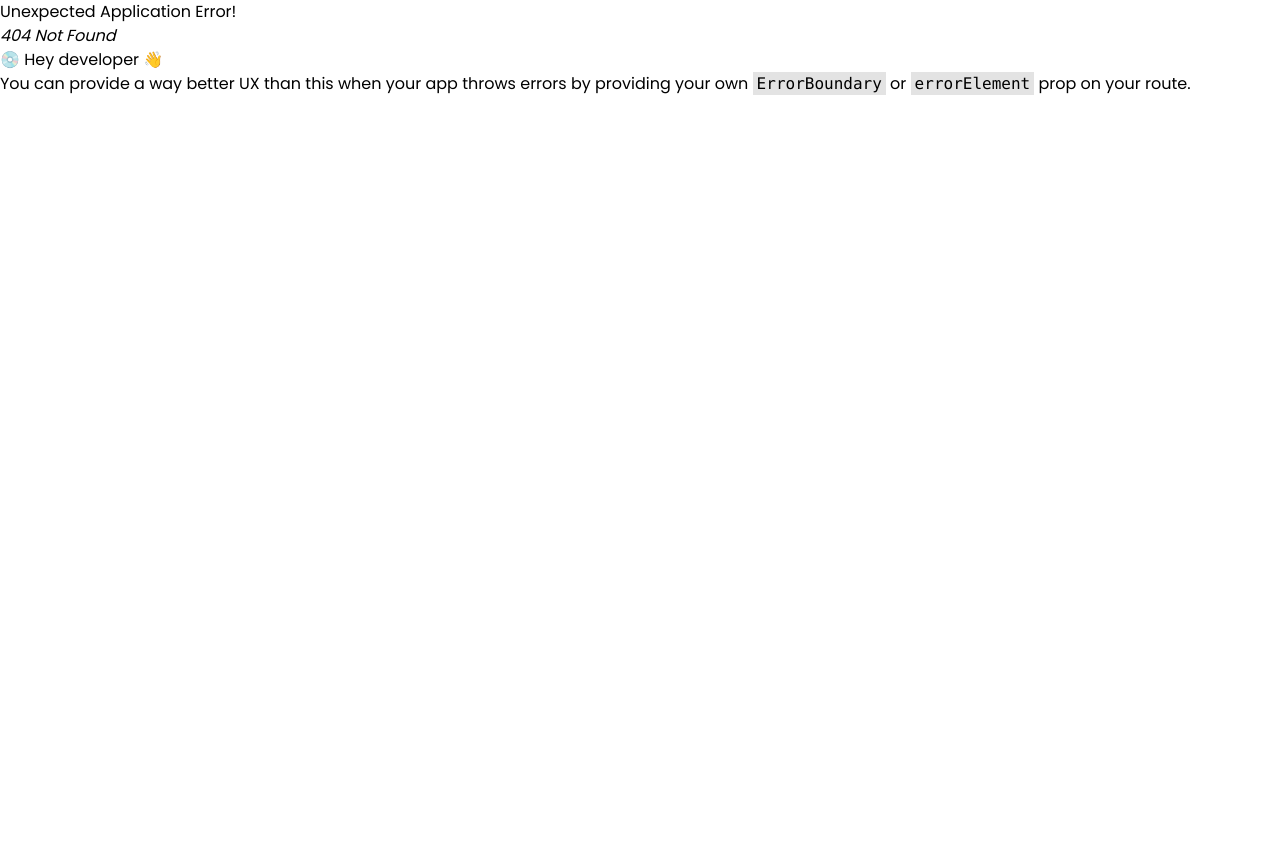
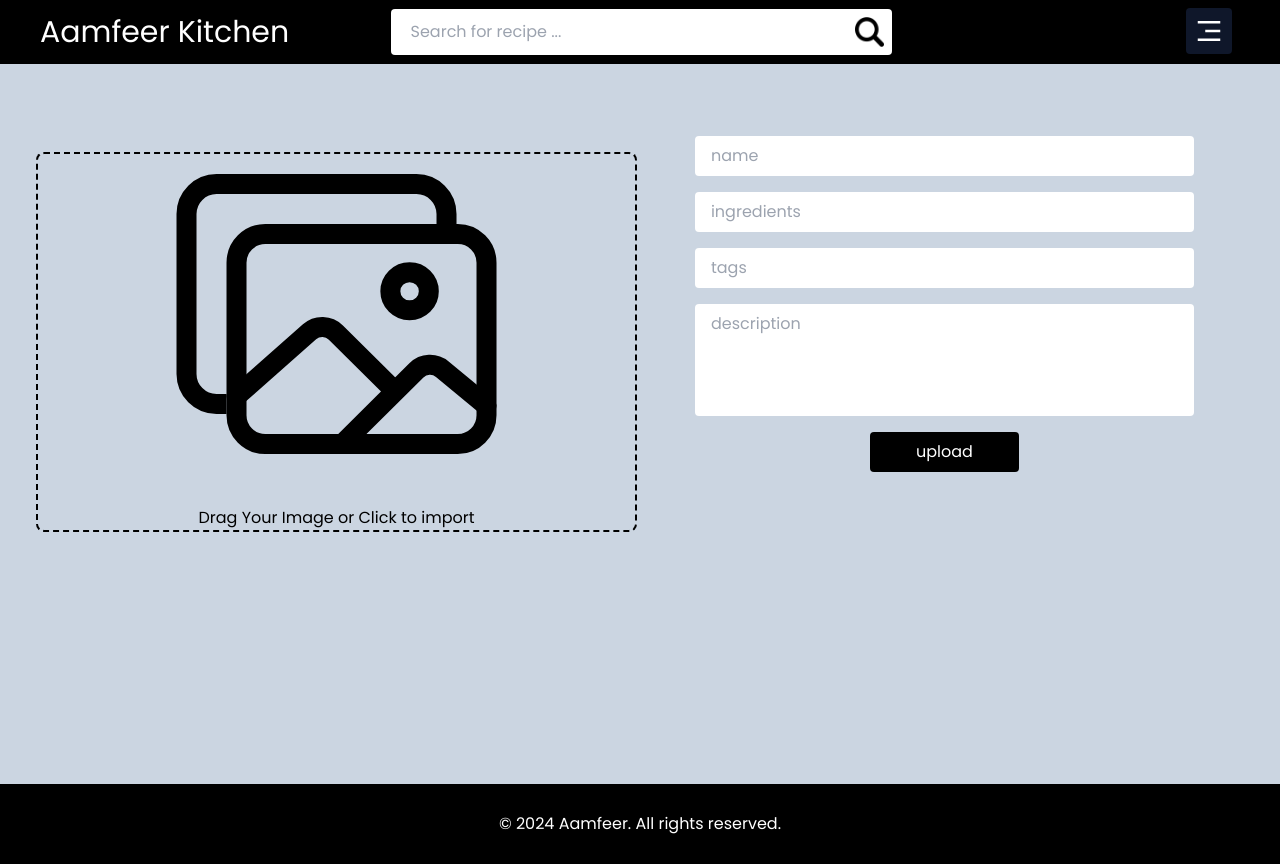
Before and after one commit to aamir-067/racipe-project, a React (Vite) app in the folder frontend/: page /recipe/new/upload in a window 1280 px wide. Before the commit this address had no page. Before the commit the page ends 800 px from the top, so only its background shows below. Built offline with nearby package versions, Linux system fonts and the light colour scheme.

Commit message:
added uploadRecipe functionality

```diff
--- a/frontend/src/components/Footer/Footer.jsx
+++ b/frontend/src/components/Footer/Footer.jsx
@@ -10,7 +10,7 @@ import React from 'react'
 const Footer = () => {
     return (
         <div className='w-screen h-20 flex justify-center items-center z-10 absolute bottom-0 bg-black'>
-            <h2 className='text-white'> &copy; 2024 Aamirfeer.  All rights reserved.</h2>
+            <h2 className='text-white'> &copy; 2024 Aamfeer.  All rights reserved.</h2>
         </div>
     )
 }
--- a/frontend/src/components/Loading/Loading.jsx
+++ b/frontend/src/components/Loading/Loading.jsx
@@ -21,9 +21,9 @@ const Loading = () => {
     return (
         <div className='flex flex-col justify-center items-center'>
             <div className="flex space-x-2 justify-center items-center">
-                <div class="h-8 w-8 bg-black rounded-full animate-bounce [animation-delay:-0.3s]"></div>
-                <div class="h-8 w-8 bg-black rounded-full animate-bounce [animation-delay:-0.15s]"></div>
-                <div class="h-8 w-8 bg-black rounded-full animate-bounce"></div>
+                <div className="h-8 w-8 bg-black rounded-full animate-bounce [animation-delay:-0.3s]"></div>
+                <div className="h-8 w-8 bg-black rounded-full animate-bounce [animation-delay:-0.15s]"></div>
+                <div className="h-8 w-8 bg-black rounded-full animate-bounce"></div>
             </div>
             <h2 className="mt-4 text-2xl font-bold">
                 Processing ...
--- a/frontend/src/components/NavBar/NavBar.jsx
+++ b/frontend/src/components/NavBar/NavBar.jsx
@@ -84,7 +84,7 @@ const NavBar = () => {
 
     const { userAcc: { isLogin } } = store.getState(state => state);
     useEffect(() => {
-        isLogin ? setIsLoggedIn(true) : setIsLoggedIn(false);
+        Cookies.get("user") && setIsLoggedIn(true);
         let username = store.getState(prev => prev)?.userAcc?.accDetails?.username;
         setUser(username ? username : "");
     }, [isLogin]);
--- a/frontend/src/components/ProfilePreview/ProfilePreview.jsx
+++ b/frontend/src/components/ProfilePreview/ProfilePreview.jsx
@@ -1,6 +1,4 @@
 import React, { useEffect, useState } from "react";
-import { IoIosArrowDown, IoIosArrowUp } from "react-icons/io";
-import img1 from "../../assets/img1.jpg";
 import RecipeCard from "../RecipeCard/RecipeCard";
 import { NavLink, useParams } from "react-router-dom";
 import { store } from "../../app/store";
@@ -80,13 +78,11 @@ const ProfilePreview = () => {
 	return (
 		<>
 			<div
-				className={`flex w-full box-border bg-white ${details.length ? "hidden" : ""
-					}`}
+				className={`flex w-full box-border bg-white ${
+					details.length ? "hidden" : ""
+				}`}
 			>
-				<div
-					className="hidden w-1/2 lg:flex flex-col "
-					style={{ height: "90vh" }}
-				>
+				<div className="hidden w-4/12 lg:flex flex-col min-h-screen">
 					<div className="mx-auto mt-6">
 						<img
 							src={details?.accDetails?.avatar}
@@ -115,13 +111,18 @@ const ProfilePreview = () => {
 						</li>
 
 						{username == loggedInUser && (
-							<NavLink to={"edit"} className="rounded bg-black text-white w-32 justify-center h-10 p-3 flex items-center hover:bg-opacity-90 mt-5 mx-auto my-0 shadow-inner shadow-gray-500">
+							<NavLink
+								to={"edit"}
+								className="rounded bg-black text-white w-32 justify-center h-10 p-3 flex items-center hover:bg-opacity-90 mt-5 mx-auto my-0 shadow-inner shadow-gray-500"
+							>
 								Edit Profile
 							</NavLink>
 						)}
 					</ul>
 				</div>
-				<div className="w-full flex flex-col bg-gray-400">
+
+				{/* right section */}
+				<div className="w-full flex flex-col bg-gray-400 relative">
 					<div className="w-full h-12 my-4 relative mt-4 pr-2 ">
 						<select
 							defaultValue={"Uploaded"}
@@ -136,7 +137,7 @@ const ProfilePreview = () => {
 							</option>
 						</select>
 					</div>
-					<div className=" w-full flex justify-start items-center mx-2 gap-2 flex-wrap bg-gray-400 mb-40">
+					<div className=" w-full flex justify-start items-center flex-wrap mb-40">
 						{details[recipeToggle]?.map((item, index) => {
 							return (
 								<NavLink
@@ -144,18 +145,30 @@ const ProfilePreview = () => {
 									to={`/recipe/${item._id}/preview`}
 									key={index}
 								>
-									<RecipeCard details={item} />
+									<div className="m-2">
+										<RecipeCard details={item} />
+									</div>
 								</NavLink>
 							);
 						})}
 					</div>
+
+					{username == loggedInUser && (
+						<NavLink
+							to={"/recipe/new/upload"}
+							className="p-6 rounded-full bg-black text-white font-myBold7 text-lg absolute z-10 bottom-28 right-9"
+						>
+							Upload
+						</NavLink>
+					)}
 				</div>
 			</div>
 
 			{/* Loading */}
 			<div
-				className={`absolute top-1/2 left-1/2 -translate-x-1/2 -translate-y-1/2 ${details.length ? "" : "hidden"
-					}`}
+				className={`absolute top-1/2 left-1/2 -translate-x-1/2 -translate-y-1/2 ${
+					details.length ? "" : "hidden"
+				}`}
 			>
 				<Loading />
 			</div>
--- a/frontend/src/components/RecipeCard/RecipeCard.jsx
+++ b/frontend/src/components/RecipeCard/RecipeCard.jsx
@@ -9,38 +9,7 @@ import React, { useState } from 'react';
 const RecipeCard = ({ details } = {}) => {
 
     return (
-        // <>
-        //     {/* cad image div */}
-        //     <div className='w-96 h-full overflow-hidden mx-auto my-0 flex justify-end z-10 rounded-xl'>
-        //         {/* Card Image  */}
-        //         <img src={img1} alt=" racipe image" className='w-auto h-80 object-cover lg:w-full rounded-xl shadow-md shadow-black' />
-        //     </div>
-
-        //     {/* on hover this content will display */}
-        //     <div className='flex absolute top-0 left-0  flex-col w-96 h-80 z-10 text-white rounded-xl hover:bg-gradient-to-b from-transparent to-black opacity-0 hover:opacity-100 transition-all duration-200 ease-in-out'>
-
-        //         <div className='w-full px-6 absolute bottom-12'>
-        //             <h1 className='text-3xl font-myBold6'>Heading Here</h1>
-        //         </div>
-
-        //         {/* Username and Favorite Icon Div */}
-        //         <div className='px-6 flex items-center justify-between w-full absolute bottom-2'>
-        //             <div>
-        //                 <h3 className='text-lg text-blue-600' title='Owner username'>@username</h3>
-        //             </div>
-
-        //             {/* Favorite Icon bottom */}
-        //             <div className='text-4xl'>
-        //                 <button onClick={toggleFavorite} title='Favorite'>
-        //                     {
-        //                         favorite ? <MdOutlineFavorite className='text-red-700' /> : <MdFavoriteBorder />
-        //                     }
-        //                 </button>
-        //             </div>
-        //         </div>
-        //     </div>
-        // </>
-        <div className="w-full relative rounded-md border">
+        <div className="w-full relative rounded-md">
             <img
                 src={details?.coverImage ? details?.coverImage : "https://images.unsplash.com/photo-1522199755839-a2bacb67c546?ixlib=rb-4.0.3&ixid=MnwxMjA3fDB8MHxzZWFyY2h8MTF8fGJsb2d8ZW58MHx8MHx8&auto=format&fit=crop&w=800&q=60"}
                 alt="Laptop"
--- /dev/null
+++ b/frontend/src/components/UploadRecipe/UploadRecipe.jsx
@@ -0,0 +1,130 @@
+import React, { useState } from 'react';
+import { useDropzone } from 'react-dropzone';
+import { IoImagesOutline } from "react-icons/io5";
+import { useForm } from 'react-hook-form';
+import { getRefreshToken } from '../../utils/getRefreshToken';
+import axios from 'axios';
+import { serverApi } from '../../CONSTANTS';
+import Loading from '../Loading/Loading';
+import { useNavigate } from 'react-router-dom';
+
+const UploadRecipe = () => {
+    const [loading, setLoading] = useState(false);
+    const [selectedImage, setSelectedImage] = useState([null, null]);
+    const { register, handleSubmit } = useForm();
+    const navigate = useNavigate();
+    const onDrop = (acceptedFiles) => {
+        // Assuming user is only selecting one file
+        const imageFile = acceptedFiles[0];
+        const imageUrl = URL.createObjectURL(imageFile);
+        setSelectedImage([imageUrl, imageFile]);
+    };
+
+    const { getRootProps, getInputProps } = useDropzone({
+        accept: 'image/*',
+        onDrop,
+    });
+
+
+    const handleUpload = async ({ name, description, ingredients, tags }) => {
+        setLoading(true);
+        try {
+
+            const refreshToken = getRefreshToken();
+            if (!refreshToken) {
+                return;
+                //TODO : show an error
+            }
+
+            //check whether all the fields are filled
+            if ([name, description, ingredients, tags].some(item => item?.trim()?.length <= 0) || !selectedImage[1]) {
+                setLoading(false);
+                return;
+                //TODO : show an error
+            }
+
+            await axios.post(serverApi + "recipes/upload", {
+                name,
+                description,
+                ingredients,
+                tags,
+                coverImage: selectedImage[1]
+            }, {
+                headers: {
+                    "Authorization": "Bearer " + refreshToken,
+                    "Content-Type": "multipart/form-data"
+                }
+            })
+
+        } catch (error) {
+            console.log(error);
+            // TODO : show an error
+        }
+
+        setLoading(false);
+        navigate(-1);
+    }
+
+    return loading ?
+        <div className="absolute top-1/2 left-1/2 -translate-x-1/2 -translate-y-1/2">
+            <Loading />
+        </div> :
+        (
+            <div className='flex flex-col -pt-5 md:pt-8 lg:pt-10 md:flex-row lg:flex-row px-2 lg:px-9 md:w-full lg:w-full h-screen gap-2 overflow-hidden bg-slate-300'>
+
+                {/* image selector */}
+                <div
+                    {...getRootProps()}
+                    className='mx-auto my-0 md:mx-0 md:my-0 lg:mx-0 lg:my-0 flex justify-center items-center w-8/12 -mt-5 mb-4 md:mb-0 lg:mb-0 lg:w-full md:w-full md:h-1/4 lg:h-1/2 h-1/3 relative top-12 text-white border-black border-2 border-dashed rounded-lg '
+                >
+                    <input {...getInputProps()} />
+                    {selectedImage[0] ? (
+                        <img src={selectedImage[0]} alt="Selected" className="w-full h-full object-cover" />
+                    ) : (
+                        <div className='flex flex-col justify-center w-full h-full items-center gap-4 md:gap-8 lg:gap-8'>
+                            <IoImagesOutline className='text-black w-full h-full hover:text-blue-700' />
+                            <p className='text-black'>Drag Your Image or Click to import</p>
+                        </div>
+
+
+                    )}
+                </div>
+
+
+                {/* Recipe Form */}
+                <div className="w-96 mt-6 md:w-full lg:w-full mx-auto my-0 md:mx-0 md:my-0 lg:mx-0 lg:my-0">
+                    <form onSubmit={handleSubmit(handleUpload)} className="flex flex-col gap-2 mg:gap-4 lg:gap-4 items-center relative top-8 mx-auto my-0 md:mx-0 md:my-0 lg:mx-0 lg:my-0">
+                        <input
+                            {...register("name")}
+                            placeholder="name"
+                            className="w-10/12 rounded outline-none px-4 py-2"
+                        />
+                        <input
+                            {...register("ingredients")}
+                            type="text"
+                            placeholder="ingredients"
+                            className="w-10/12 rounded outline-none px-4 py-2"
+                        />
+                        <input
+                            {...register("tags")}
+                            type="text"
+                            placeholder="tags"
+                            className="w-10/12 rounded outline-none px-4 py-2"
+                        />
+                        <textarea
+                            {...register("description")}
+                            className="w-10/12 px-4 py-2 outline-none resize-none rounded align-top"
+                            rows="4"
+                            placeholder="description"
+                        />
+
+                        <button className="bg-black text-white hover:bg-opacity-90 p-2 rounded w-1/4">
+                            upload
+                        </button>
+                    </form>
+                </div>
+            </div>
+        )
+}
+
+export default UploadRecipe
--- a/frontend/src/components/index.js
+++ b/frontend/src/components/index.js
@@ -11,6 +11,8 @@ import Login from "./Login/Login"
 import Registration from "./Registration/Registration"
 import Footer from './Footer/Footer'
 import ErrorPopUp from "./PopUps/ErrorPopUp";
+import UploadRecipe from "./UploadRecipe/UploadRecipe";
+
 // Export each component without the default keyword
 export {
   NavBar,
@@ -23,6 +25,7 @@ export {
   RecipePreview,
   Login,
   Registration,
+  UploadRecipe,
   Footer,
   ErrorPopUp
 };
--- a/frontend/src/routes/router.jsx
+++ b/frontend/src/routes/router.jsx
@@ -1,6 +1,6 @@
 import { Route, createBrowserRouter, createRoutesFromElements } from "react-router-dom"
 import App from "../App.jsx";
-import { Registration, Header, Login, RecipePreview, ProfilePreview, EditProfile, EditRecipe, AllRecipes } from "../components/index.js";
+import { Registration, Header, Login, RecipePreview, ProfilePreview, UploadRecipe, EditProfile, EditRecipe, AllRecipes } from "../components/index.js";
 export const router = createBrowserRouter(
     createRoutesFromElements(
         <Route path="/" element={<App />}>
@@ -17,6 +17,7 @@ export const router = createBrowserRouter(
             <Route path="/search/:searchQuery/result" element={<AllRecipes />} />
             <Route path="/recipe/:recipeId/preview" element={<RecipePreview />} />
             <Route path="/recipe/:recipeId/edit" element={<EditRecipe />} />
+            <Route path="/recipe/new/upload" element={<UploadRecipe />} />
 
         </Route>
     )
```
